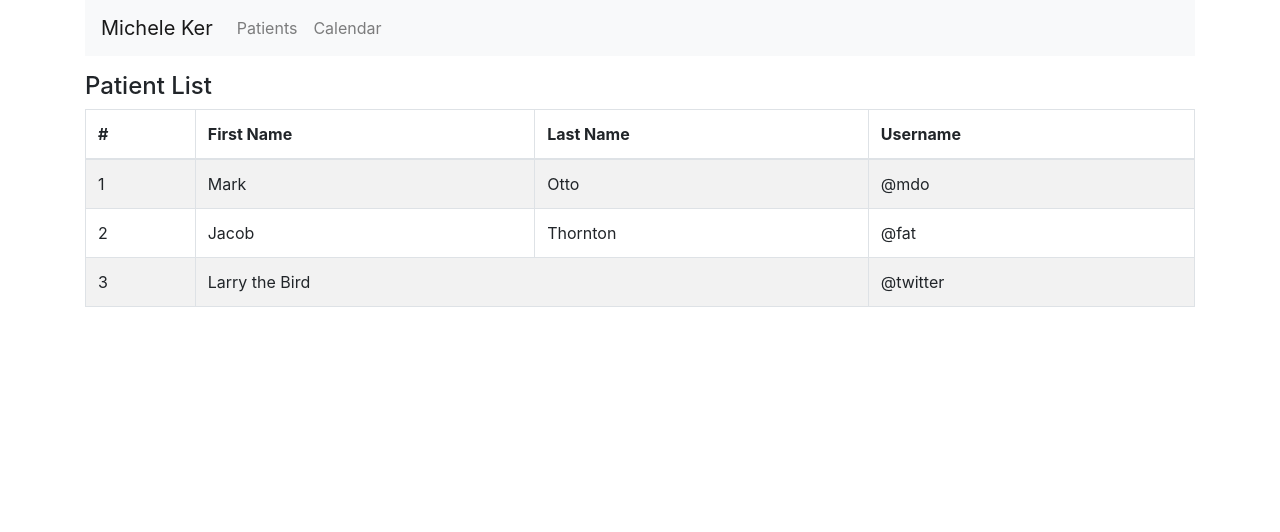
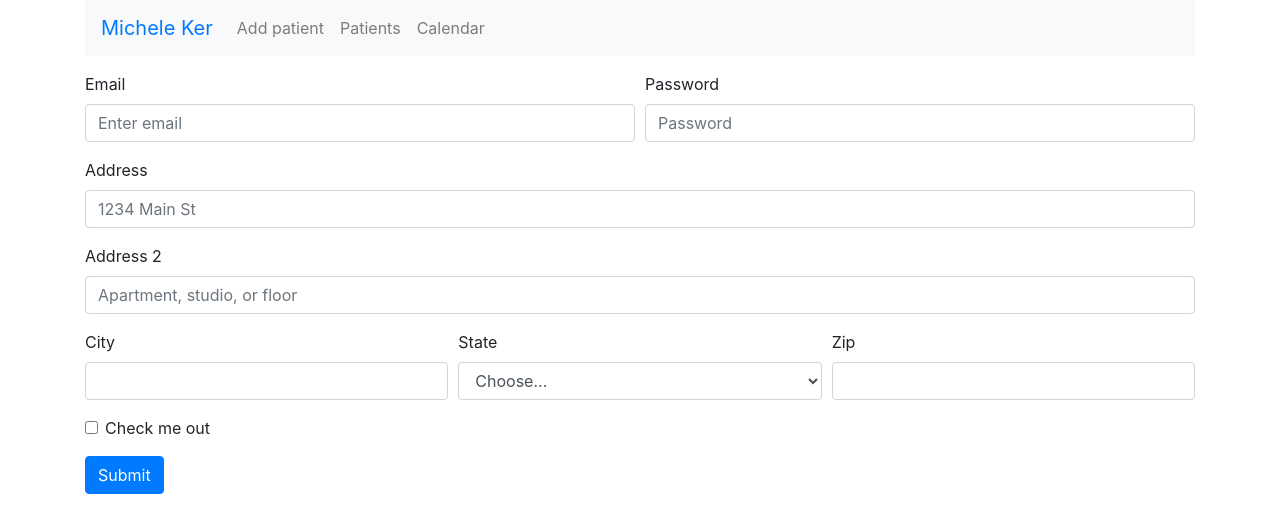
Before and after one commit to 3runo/ker, a React (Create React App) app: page /add-patients in a window 1280 px wide. Shown: the top 532 px of the page. Built offline with nearby package versions, Linux system fonts and the light colour scheme.

Commit message:
Adding routes

```diff
--- a/package.json
+++ b/package.json
@@ -10,6 +10,7 @@
     "react": "^16.12.0",
     "react-bootstrap": "^1.0.0-beta.16",
     "react-dom": "^16.12.0",
+    "react-router-dom": "^5.1.2",
     "react-scripts": "3.3.1"
   },
   "devDependencies": {
@@ -18,6 +19,7 @@
     "@types/react": "^16.9.19",
     "@types/react-bootstrap": "^0.32.20",
     "@types/react-dom": "^16.9.5",
+    "@types/react-router-dom": "^5.1.3",
     "audit-ci": "^2.4.2",
     "typescript": "^3.7.5"
   },
--- a/src/App.tsx
+++ b/src/App.tsx
@@ -1,13 +1,33 @@
 import React from "react";
+import { BrowserRouter as Router, Route } from "react-router-dom";
 import Container from "react-bootstrap/Container";
 import Header from "./views/header";
+import PatientForm from "./views/patient-form";
 import PatientList from "./views/patient-list";
+
+function Index() {
+  return <h4>Home</h4>;
+}
+
+function Detail() {
+  return <h4>Detail</h4>;
+}
+
+function Calendar() {
+  return <h4>Calendar</h4>;
+}
 
 export default function App() {
   return (
-    <Container>
-      <Header />
-      <PatientList />
-    </Container>
+    <Router>
+      <Container>
+        <Header />
+        <Route path="/" exact component={Index} />
+        <Route path="/add-patients/" component={PatientForm} />
+        <Route path="/calendar/" component={Calendar} />
+        <Route path="/patient/:id" component={Detail} />
+        <Route path="/patients/" component={PatientList} />
+      </Container>
+    </Router>
   );
 }
--- a/src/views/header/index.tsx
+++ b/src/views/header/index.tsx
@@ -1,20 +1,28 @@
 import React from "react";
 import Nav from "react-bootstrap/Nav";
 import Navbar from "react-bootstrap/Navbar";
+import { Link } from "react-router-dom";
 
 export default function Header() {
   return (
-    <>
     <Navbar bg="light" expand="lg" className="mb-3">
-        <Navbar.Brand href="#home">Michele Ker</Navbar.Brand>
+      <Navbar.Brand>
+        <Link to="/">Michele Ker</Link>
+      </Navbar.Brand>
       <Navbar.Toggle aria-controls="basic-navbar-nav" />
       <Navbar.Collapse id="basic-navbar-nav">
         <Nav className="mr-auto">
-            <Nav.Link href="#patients">Patients</Nav.Link>
-            <Nav.Link href="#calendar">Calendar</Nav.Link>
+          <Link to="/add-patients/" className="nav-link" role="button">
+            Add patient
+          </Link>
+          <Link to="/patients/" className="nav-link" role="button">
+            Patients
+          </Link>
+          <Link to="/calendar/" className="nav-link" role="button">
+            Calendar
+          </Link>
         </Nav>
       </Navbar.Collapse>
     </Navbar>
-    </>
   );
 }
--- /dev/null
+++ b/src/views/patient-form/index.tsx
@@ -0,0 +1,60 @@
+import React from "react";
+import Button from "react-bootstrap/Button";
+import Form from "react-bootstrap/Form";
+import Col from "react-bootstrap/Col";
+
+export default function PatientForm() {
+  return (
+    <Form>
+      <Form.Row>
+        <Form.Group as={Col} controlId="formGridEmail">
+          <Form.Label>Email</Form.Label>
+          <Form.Control type="email" placeholder="Enter email" />
+        </Form.Group>
+
+        <Form.Group as={Col} controlId="formGridPassword">
+          <Form.Label>Password</Form.Label>
+          <Form.Control type="password" placeholder="Password" />
+        </Form.Group>
+      </Form.Row>
+
+      <Form.Group controlId="formGridAddress1">
+        <Form.Label>Address</Form.Label>
+        <Form.Control placeholder="1234 Main St" />
+      </Form.Group>
+
+      <Form.Group controlId="formGridAddress2">
+        <Form.Label>Address 2</Form.Label>
+        <Form.Control placeholder="Apartment, studio, or floor" />
+      </Form.Group>
+
+      <Form.Row>
+        <Form.Group as={Col} controlId="formGridCity">
+          <Form.Label>City</Form.Label>
+          <Form.Control />
+        </Form.Group>
+
+        <Form.Group as={Col} controlId="formGridState">
+          <Form.Label>State</Form.Label>
+          <Form.Control as="select" value="Choose...">
+            <option>Choose...</option>
+            <option>...</option>
+          </Form.Control>
+        </Form.Group>
+
+        <Form.Group as={Col} controlId="formGridZip">
+          <Form.Label>Zip</Form.Label>
+          <Form.Control />
+        </Form.Group>
+      </Form.Row>
+
+      <Form.Group id="formGridCheckbox">
+        <Form.Check type="checkbox" label="Check me out" />
+      </Form.Group>
+
+      <Button variant="primary" type="submit">
+        Submit
+      </Button>
+    </Form>
+  );
+}
```
Also changed, not shown: 1 other file (tests, documents, lock files or other folders). Lines whose indentation alone changed are shown as unchanged.
